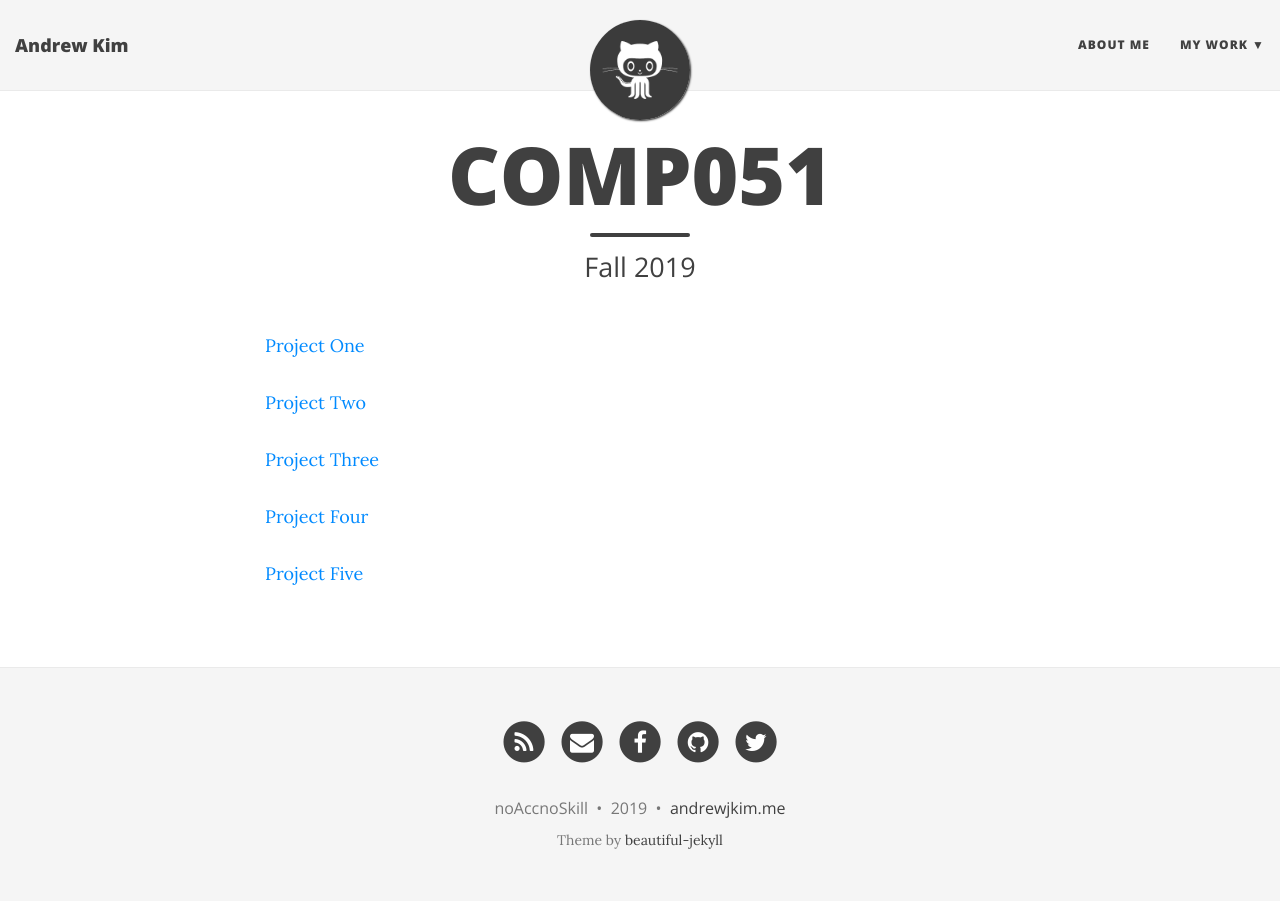
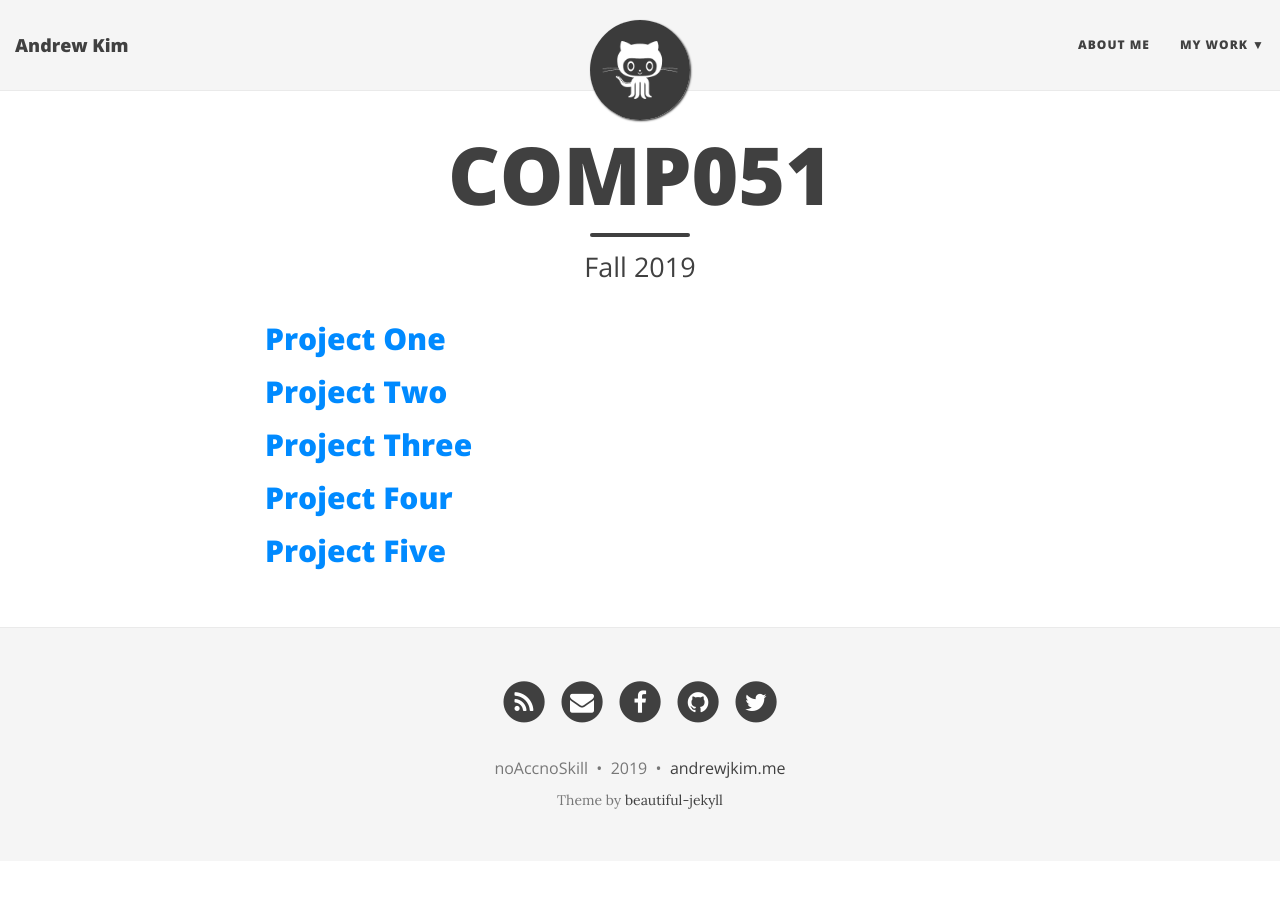
Before and after one commit to Ambamore2000/Ambamore2000.github.io, a Jekyll site: the page built from COMP051.md, in a window 1280 px wide. Built offline with Jekyll 4.4.1, drawn with Linux system fonts in a browser that asks for light colours; nearby versions of some CDN libraries.

```diff
--- a/COMP051.md
+++ b/COMP051.md
@@ -4,12 +4,12 @@ title: COMP051
 subtitle: Fall 2019
 ---
 
-[Project One](http://andrewjkim.me/2019-09-15-Project-One/)
+## [Project One](http://andrewjkim.me/2019-09-15-Project-One/)
 
-[Project Two](http://andrewjkim.me/2019-09-29-Project-Two/)
+## [Project Two](http://andrewjkim.me/2019-09-29-Project-Two/)
 
-[Project Three](http://andrewjkim.me/2019-10-20-Project-Three/)
+## [Project Three](http://andrewjkim.me/2019-10-20-Project-Three/)
 
-[Project Four](http://andrewjkim.me/2019-11-17-Project-Four/)
+## [Project Four](http://andrewjkim.me/2019-11-17-Project-Four/)
 
-[Project Five](http://andrewjkim.me/2019-12-06-Project-Five/)
+## [Project Five](http://andrewjkim.me/2019-12-06-Project-Five/)
```
